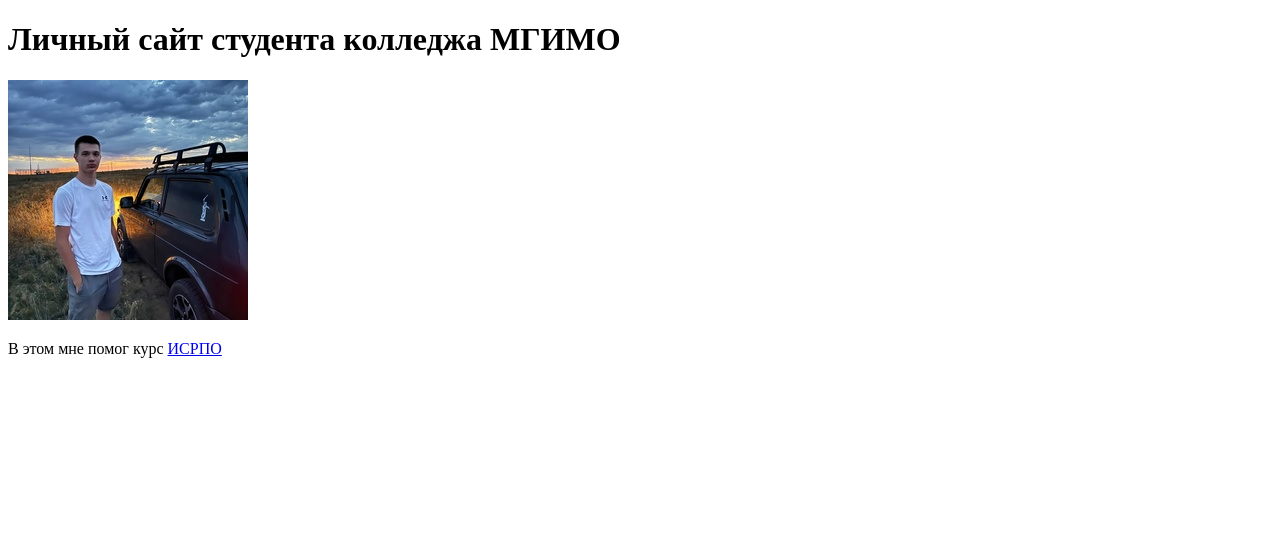
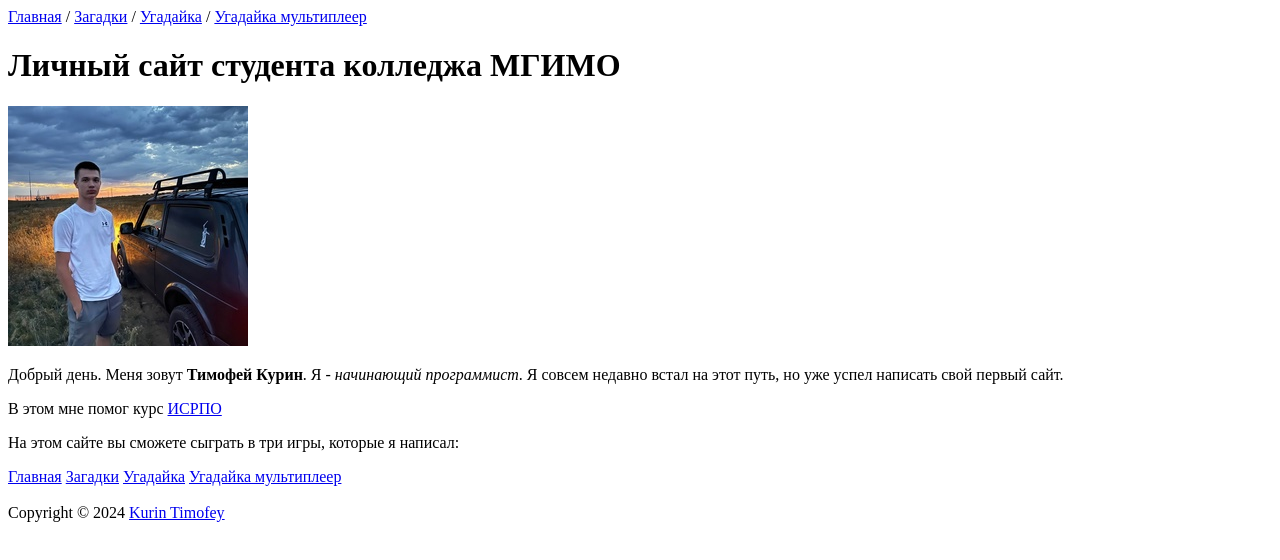
Before and after one commit to Timofey760/Timofey760.github.io, a plain HTML site: page index.html in a window 1280 px wide. Drawn offline with Linux system fonts and the light colour scheme.

Commit message:
заготовка сайта

```diff
--- a/index.html
+++ b/index.html
@@ -1,19 +1,61 @@
 <!DOCTYPE html>
 <html lang="en">
+
 <head>
     <meta charset="UTF-8">
     <meta name="viewport" content="width=device-width, initial-scale=1.0">
-    <title>Document</title>
+    <title>страница Курина Тимофея</title>
 </head>
+
 <body>
+    <div id="headerWrap">
+        <div id="header">
+            <a href="#">Главная</a>
+            <span>/</span>
+            <a href="#">Загадки</a>
+            <span>/</span>
+            <a href="#">Угадайка</a>
+            <span>/</span>
+            <a href="#">Угадайка мультиплеер</a>
+        </div>
+    </div>
+    <div id="contentWrap">
+        <div id="content">
             <h1>Личный сайт студента колледжа МГИМО</h1>
-    <img src="foto.jpg">
+            <div id="center">
+                <img src="img/foto.jpg" alt="фотография">
+                <div id="box_text">
+                    <p>
+                        Добрый день. Меня зовут <b>Тимофей Курин</b>.
+                        Я - <i>начинающий программист</i>. Я совсем недавно встал на этот путь,
+                        но уже успел написать свой первый сайт.
+                    </p>
                     <p>
                         В этом мне помог курс
         <a href="https://xn--80ahlrjqm6azc.xn--p1ai/%d0%ba%d0%be%d0%bb%d0%bb%d0%b5%d0%b4%d0%b6/">
             ИСРПО
         </a>
                     </p>
+                    <p>
+                        На этом сайте вы сможете сыграть в три игры, которые я написал:
+                    </p>
+                    <a href="#">Главная</a>
+                    <a href="#">Загадки</a>
+                    <a href="#">Угадайка</a>
+                    <a href="#">Угадайка мультиплеер</a>
+                    <br><br>
+                </div>
+            </div>
+        </div>
+    </div>
+    <div id="footer">
+        Copyright © 2024 <a href="https://timofey760.github.io/">Kurin Timofey</a>
+    </div>
+
+    <p>
+
+    </p>
 
 </body>
+
 </html>
```
Also changed, not shown: img/foto.jpg (renamed from foto.jpg). Lines whose indentation alone changed are shown as unchanged.
